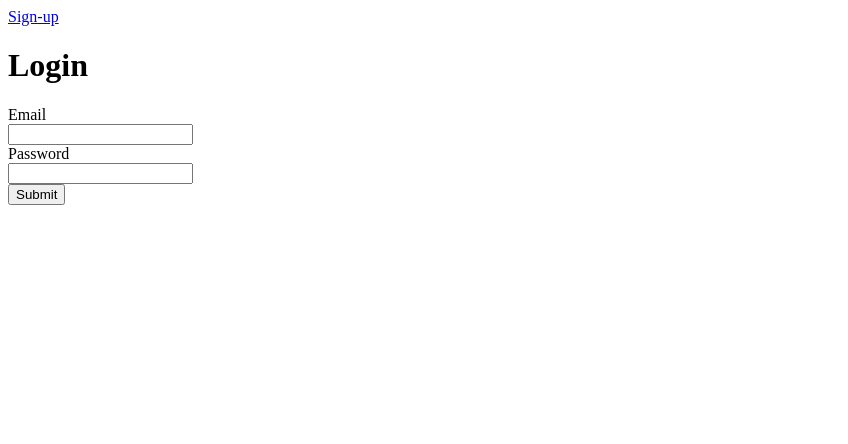
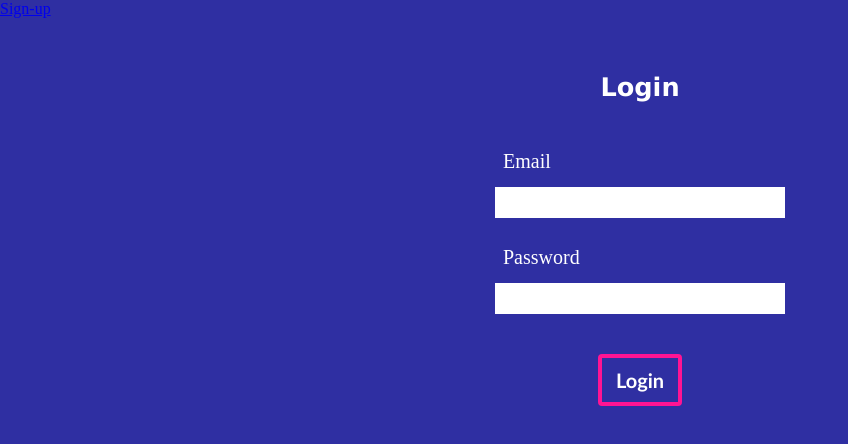
Before and after one commit to webDva/todo-list-web-app, a website: page frontend/index.html in a window 1280 px wide. Shown: the whole page, without its empty margins (0-848 px from the left). Drawn offline with Linux system fonts and the light colour scheme.

```diff
--- a/frontend/index.html
+++ b/frontend/index.html
@@ -7,14 +7,16 @@
 
     <meta name="viewport" content="width=device-width, initial-scale=1">
     <link rel="icon" type="image/x-icon" href="favicon.ico">
+
+    <link rel="stylesheet" href="style.css">
 </head>
 
 <body>
     <div>
         <a href="/signup">Sign-up</a>
     </div>
-    <div id="login">
-        <h1>Login</h1>
+    <div id="login" class="login flexbox-container">
+        <h1 class="login-head">Login</h1>
         <div>
             <label for="email">Email</label>
             <br>
@@ -26,7 +28,7 @@
             <br>
             <input required type="password" id="password">
         </div>
-        <button type="submit" onclick="login()">Submit</button>
+        <button type="submit" onclick="login()">Login</button>
     </div>
     <script src="frontend.js"></script>
 </body>
--- /dev/null
+++ b/frontend/style.css
@@ -0,0 +1,73 @@
+html, body {
+    width: 100%;
+    padding: 0;
+    margin: 0 auto;
+    color: white;
+    background-color: #2F2FA2;
+  }
+
+.flexbox-container {
+    display: flex;
+    flex-direction: column;
+    justify-content: center;
+    align-items: center;
+}
+
+.login {
+    margin: 0 auto;
+}
+
+.login-head {
+    padding: 1.4rem 2rem;
+    text-align: center;
+    margin-top: 2rem;
+    font-family: Verdana;
+
+    position: relative;
+    display: inline-block;
+    font-weight: 900;
+
+    font-size: 1.6em;
+}
+
+label {
+    position: relative;
+    display: inline-block;
+    margin: 8px;
+    font-size: 20px;
+}
+
+input {
+    margin: 6px auto;
+    margin-bottom: 1em;
+    width: 280px;
+    font-size: 20px;
+    border: solid transparent;
+}
+
+button {
+    position: relative;
+    display: block;
+    clear: both;
+    margin-top: 20px;
+    border: 4px solid deeppink;
+    border-radius: 4px;
+    font-size: 20px;
+    font-weight: bold;
+    color: white;
+    background-color: transparent;
+    padding: 10px 14px;
+    cursor: pointer;
+    transition-duration: 0.2s;
+    font-family: 'Gill Sans', 'Gill Sans MT', Calibri, 'Trebuchet MS', sans-serif;
+}
+
+button:hover {
+    background-color: deeppink;
+}
+
+button:active {
+    background-color: crimson;
+    border-color: crimson;
+    transition-duration: 0s;
+}
```
